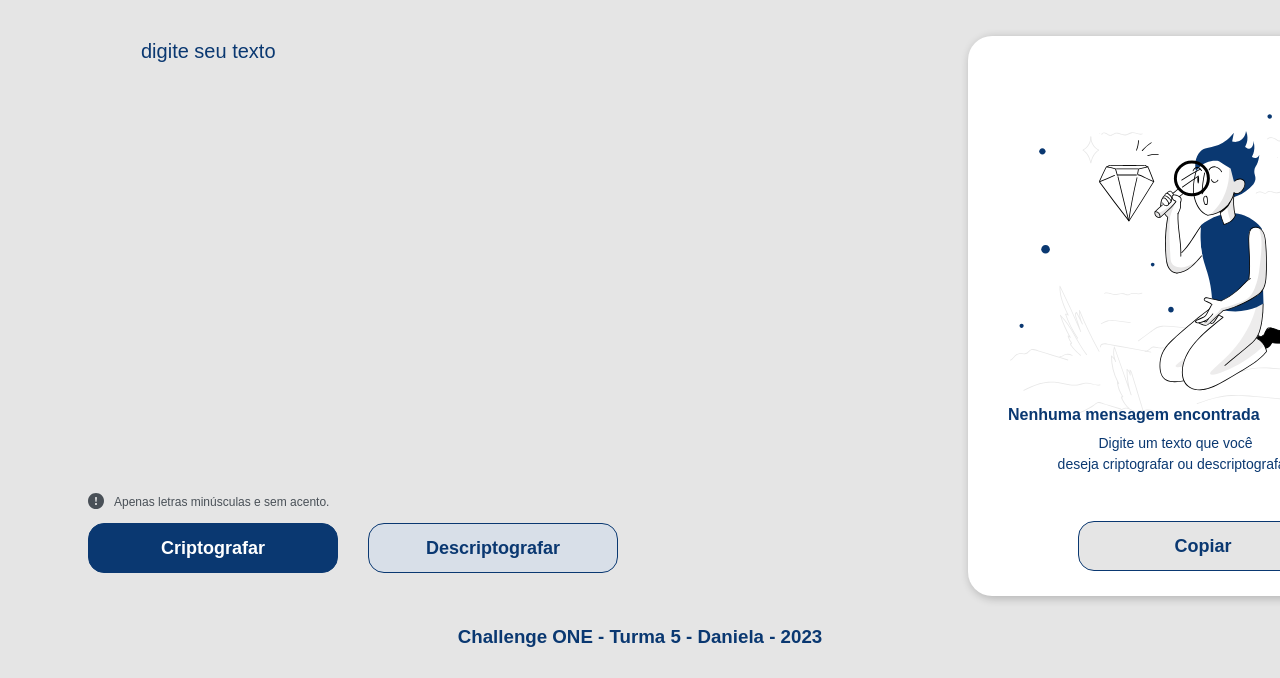
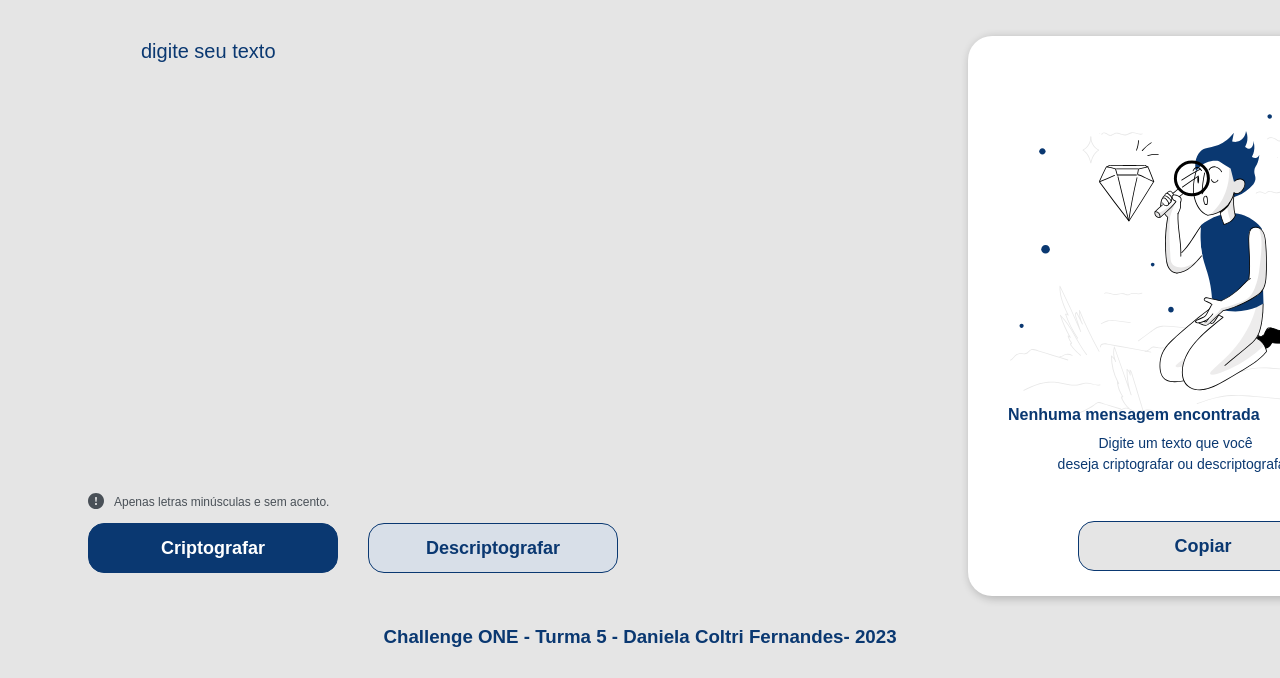
Before and after one commit to danielacoltri/decodificando_texto_com_js, a plain HTML site: page index.html in a window 1280 px wide. Shown: the part 128-806 px from the top of the page. Drawn offline with Linux system fonts and the light colour scheme.

Commit message:
Ajustes do texto do footer

```diff
--- a/index.html
+++ b/index.html
@@ -40,7 +40,7 @@
         </main>
 
         <footer>
-            <h3>Challenge ONE - Turma 5 - Daniela - 2023</h3>
+            <h3>Challenge ONE - Turma 5 - Daniela Coltri Fernandes- 2023</h3>
         </footer>
         <script src="script.js"></script>
     </div>
```
